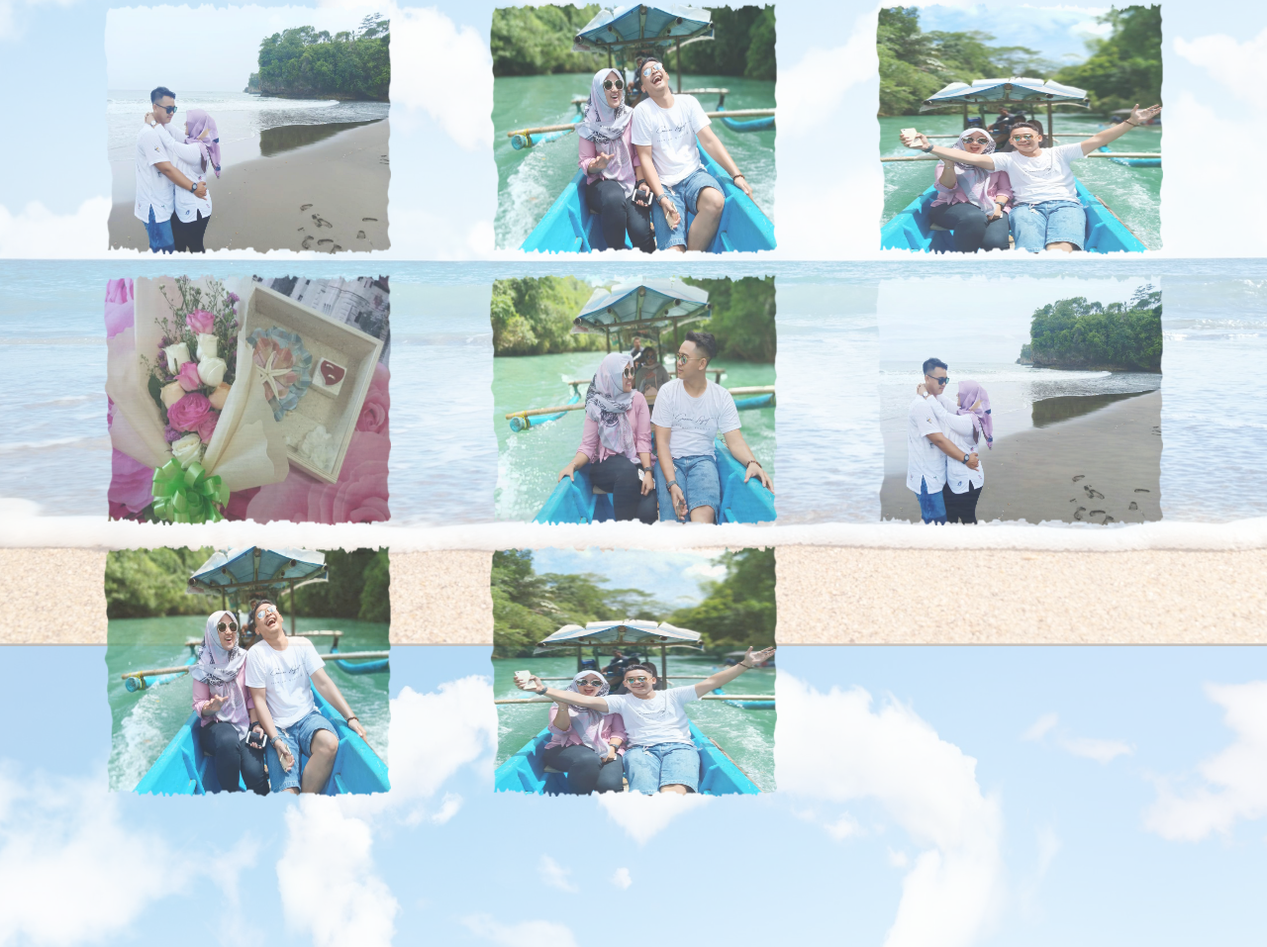
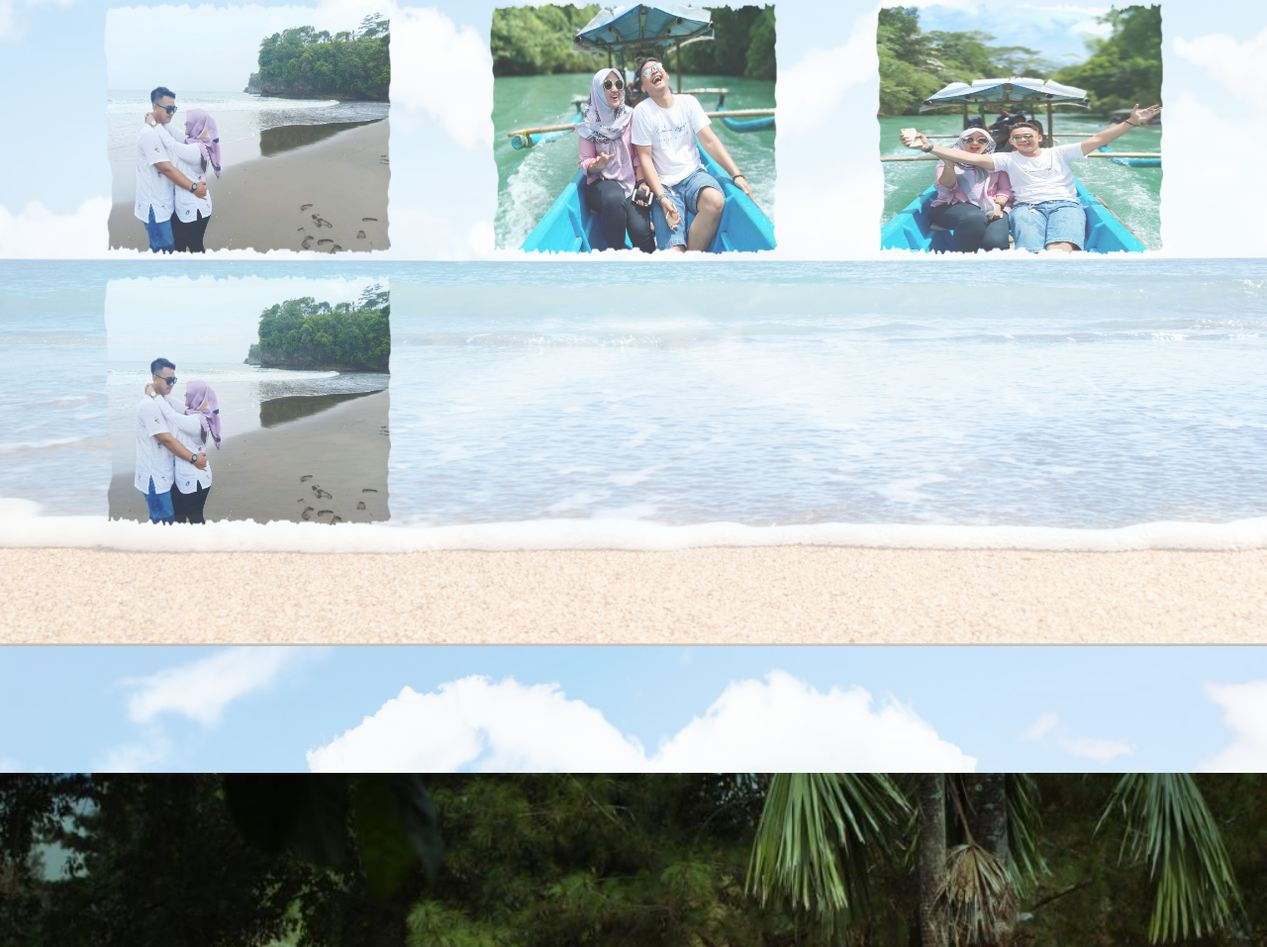
Before and after one commit to rachelirfan/rachelirfan, a plain HTML site: page index.html in a window 1280 px wide. Shown: the part 8623-9580 px from the top of the page at 99% size. Drawn offline with Linux system fonts and the light colour scheme; files whose address does not match are found by name; a web font is replaced by a local one.

Commit message:
Update index.html

```diff
--- a/index.html
+++ b/index.html
@@ -321,19 +321,7 @@
             <a class="venobox vbox-item" data-gall="gallery" href="12.jpeg"><img src="12.jpeg" alt=""></a>
           </div>
           <div class="col-md-4">
-            <a class="venobox vbox-item" data-gall="gallery" href="13.jpeg"><img src="13.jpeg" alt=""></a>
-          </div>
-          <div class="col-md-4">
-            <a class="venobox vbox-item" data-gall="gallery" href="14.jpeg"><img src="14.jpeg" alt=""></a>
-          </div>
-          <div class="col-md-4">
             <a class="venobox vbox-item" data-gall="gallery" href="15.jpeg"><img src="15.jpeg" alt=""></a>
-          </div>
-          <div class="col-md-4">
-            <a class="venobox vbox-item" data-gall="gallery" href="16.jpeg"><img src="16.jpeg" alt=""></a>
-          </div>
-          <div class="col-md-4">
-            <a class="venobox vbox-item" data-gall="gallery" href="17.jpeg"><img src="17.jpeg" alt=""></a>
           </div>
         </div>
       </div>
```
